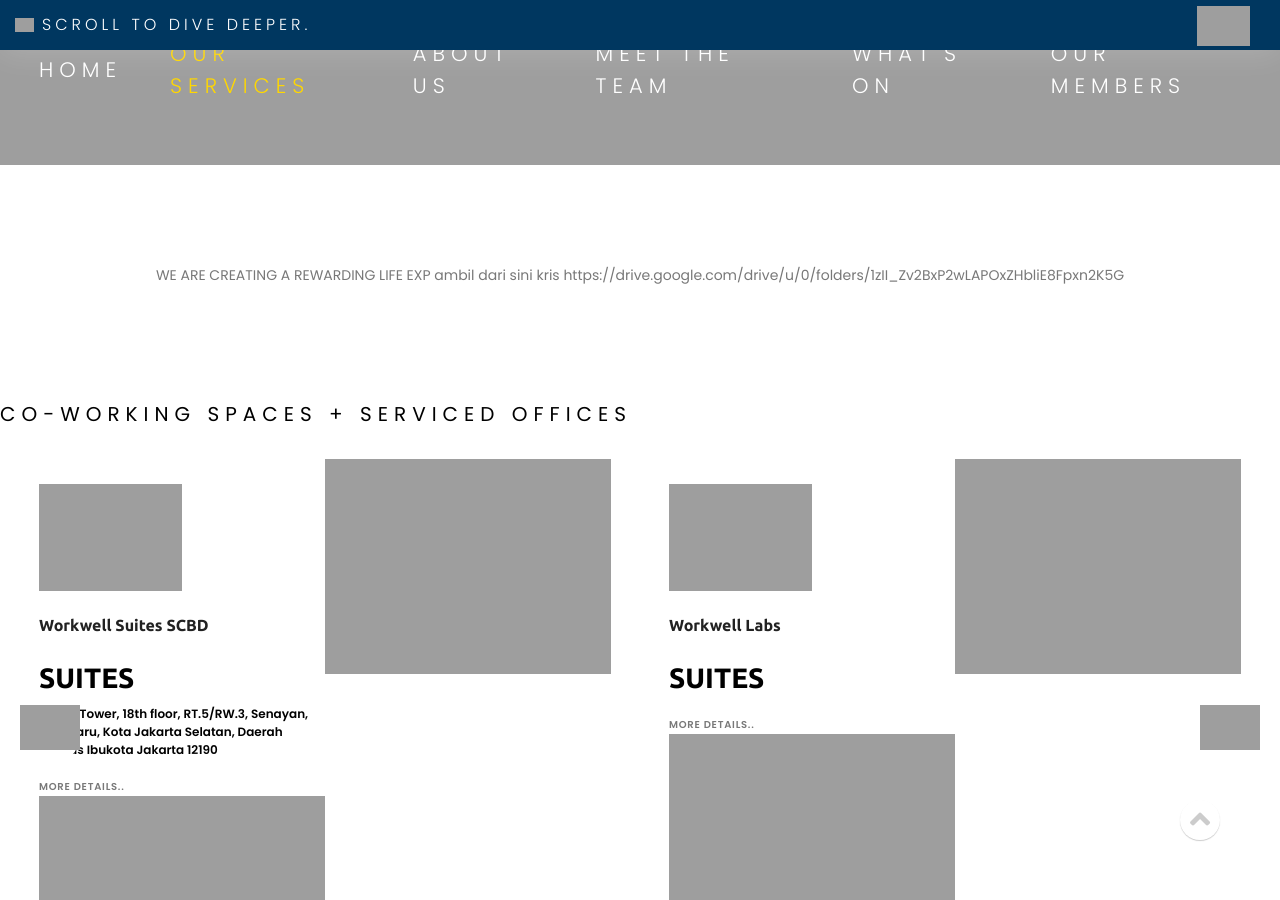
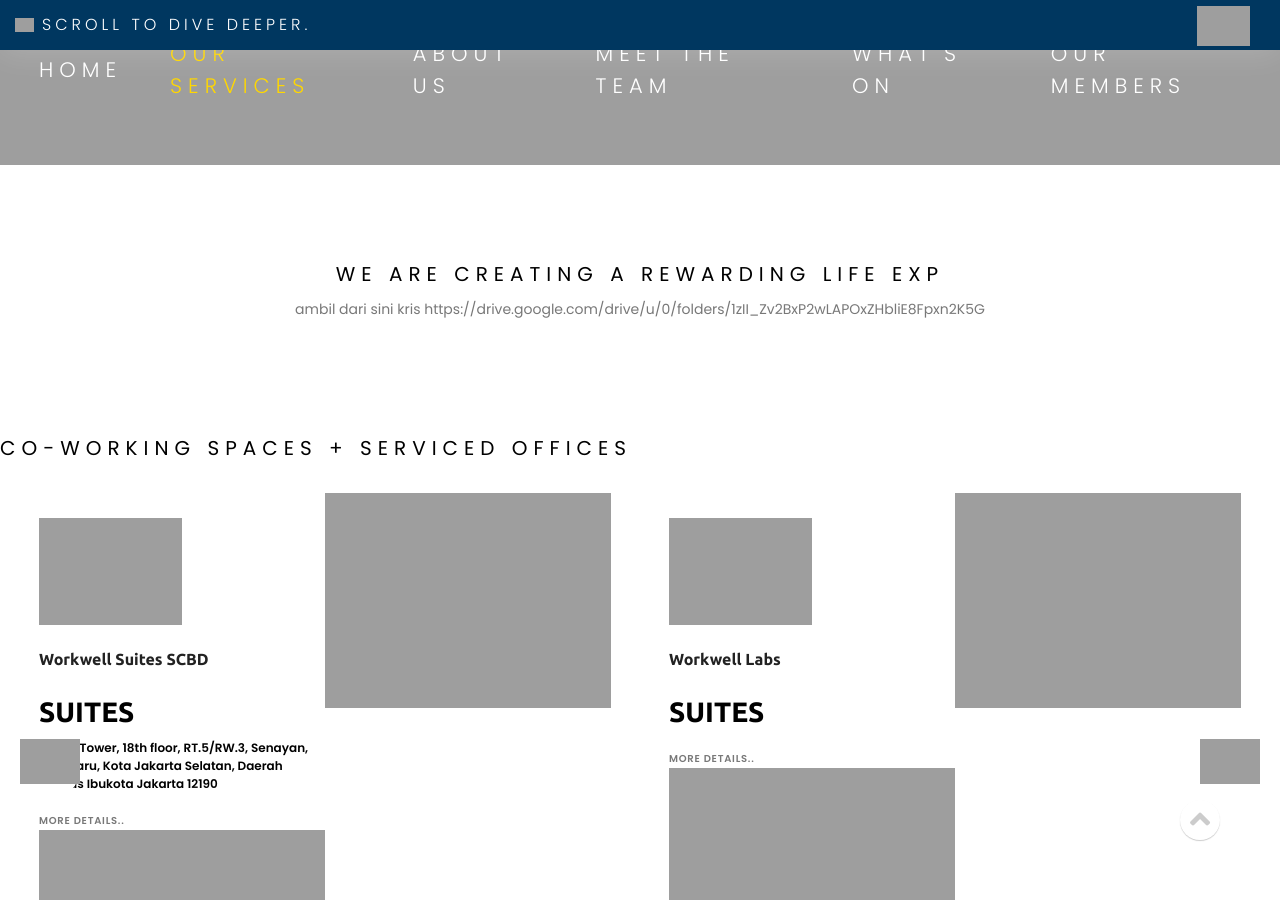
Before and after one commit to kemtol/wellspace, a Jekyll site: the page built from _nav/all.markdown, in a window 1280 px wide and 900 px high, scrolled down 701 px. Built offline with Jekyll 4.4.1, drawn with Linux system fonts in a browser that asks for light colours; nearby versions of some CDN libraries; library files that are not in the unit come from our copies; grey boxes are pictures that could not be loaded.

Commit message:
Updated All

```diff
--- a/_nav/all.markdown
+++ b/_nav/all.markdown
@@ -5,4 +5,6 @@
 image: "/uploads/Featured-Image-Our-Service-1920x720.jpg"
 ---
 
-WE ARE CREATING A REWARDING LIFE EXP ambil dari sini kris https://drive.google.com/drive/u/0/folders/1zII_Zv2BxP2wLAPOxZHbliE8Fpxn2K5G
+#### WE ARE CREATING A REWARDING LIFE EXP
+
+ambil dari sini kris https://drive.google.com/drive/u/0/folders/1zII_Zv2BxP2wLAPOxZHbliE8Fpxn2K5G
```
